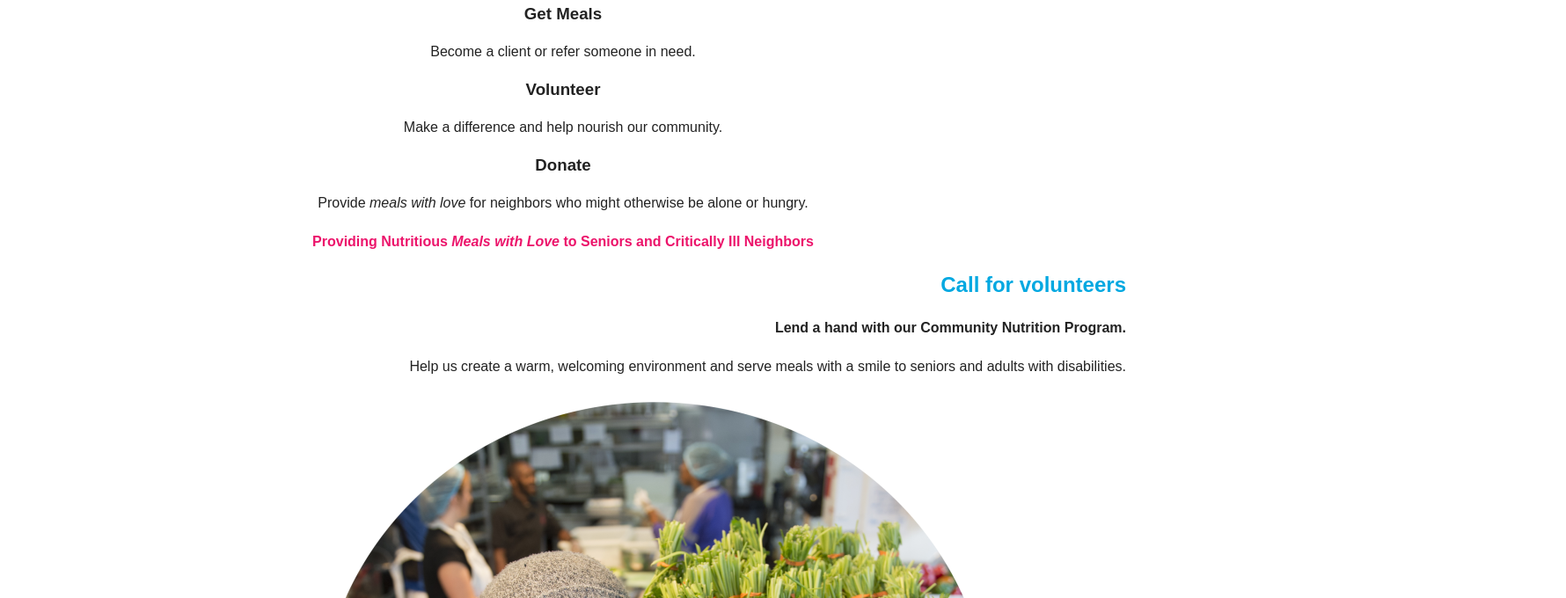
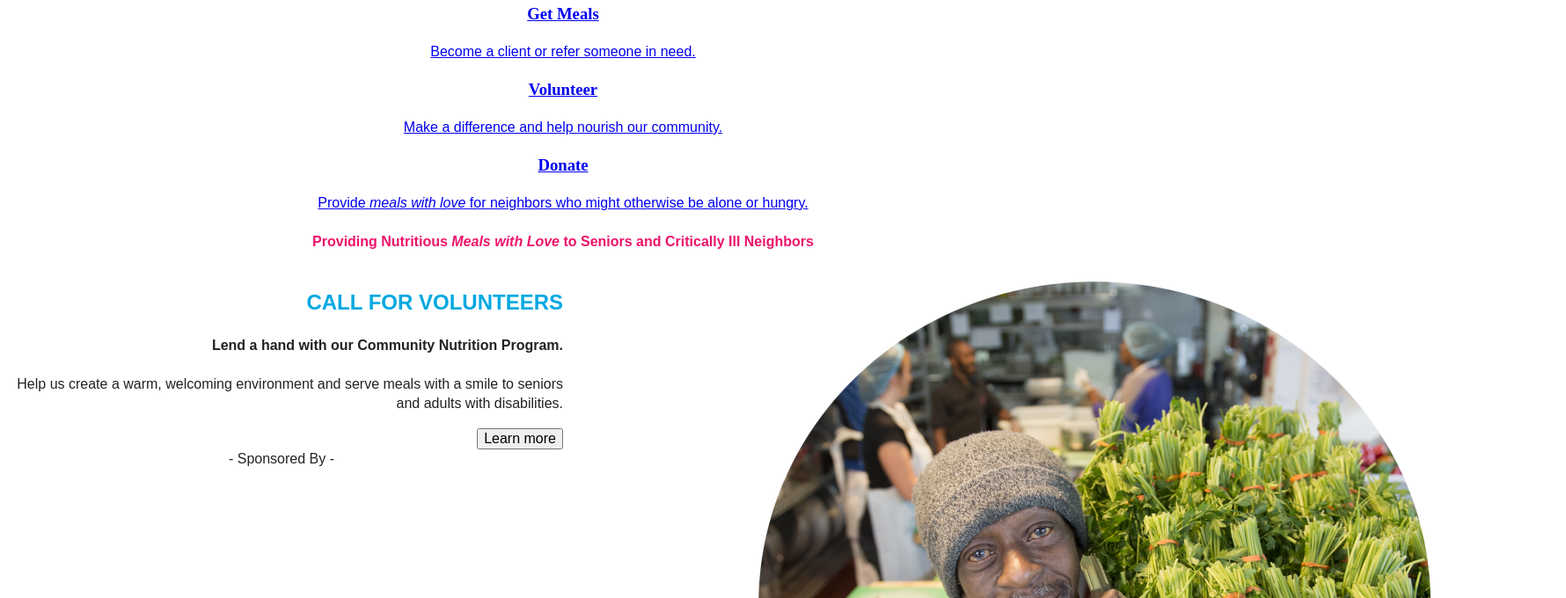
Before and after one commit to foelsj/casestudy-openhand, a plain HTML site: page index.html in a window 1280 px wide. Shown: the part 592-1272 px from the top of the page at 88% size, 1780 px wide, since content can reach past the window. Drawn offline with nearby package versions, Linux system fonts and the light colour scheme.

Commit message:
Further CSS work

```diff
--- a/css/main.css
+++ b/css/main.css
@@ -109,6 +109,10 @@ html {
   text-align: center;
 }
 
+h2 {
+  text-transform: uppercase;
+}
+
 .banner {
   background-color: #ece9e9;
   text-align: right;
@@ -152,6 +156,14 @@ header {
   width: 100%;
 }
 
+.circle h3 {
+  font-family: "Thirsty Script", "Times New Roman", Georgia, serif;
+}
+
+.circle p {
+  font-family: "MuseoSlab500", Arial, Helvetica, sans-serif;
+}
+
 .intro h4 {
   color: #ec146b;
 }
@@ -164,11 +176,18 @@ header {
   color: #00a8e1;
 }
 
-button {
+.volunteer-info {
+  width: 50%;
+  float: left;
+}
 
+.volunteer-photo {
+  width: 50%;
+  float: right;
 }
 
 .social {
+  clear: both;
   color: #424dae;
 }
 
--- a/index.html
+++ b/index.html
@@ -52,21 +52,31 @@
         </div>
 
         <section class="intro">
+          <a class="circle orange" href="#">
             <h3>Get Meals</h3>
             <p>Become a client or refer someone in need.</p>
+          </a>
+          <a class="circle green" href="#">
             <h3>Volunteer</h3>
             <p>Make a difference and help nourish our community.</p>
+          </a>
+          <a class="circle blue" href="#">
             <h3>Donate</h3>
             <p>Provide <em>meals with love</em> for neighbors who might otherwise be alone or hungry.</p>
+          </a>
           <h4>Providing Nutritious <em>Meals with Love</em> to Seniors and Critically Ill Neighbors</h4>
         </section>
 
         <section class="call-for-volunteers">
+          <div class="volunteer-info">
             <h2>Call for volunteers</h2>
             <h4>Lend a hand with our Community Nutrition Program.</h4>
             <p>Help us create a warm, welcoming environment and serve meals with a smile to seniors and adults with disabilities.</p>
             <button>Learn more</button>
+          </div>
+          <div class="volunteer-photo">
             <img src="img/wilshia-for-website_0.png" alt="Volunteer holding pan of herbs">
+          </div>
         </section>
 
         <section class="sponsors">
```
Lines whose indentation alone changed are shown as unchanged.
